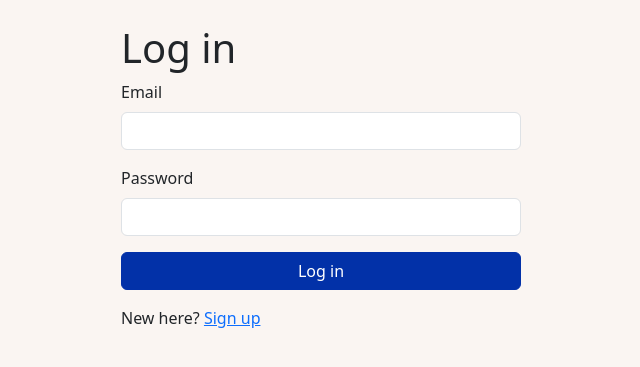
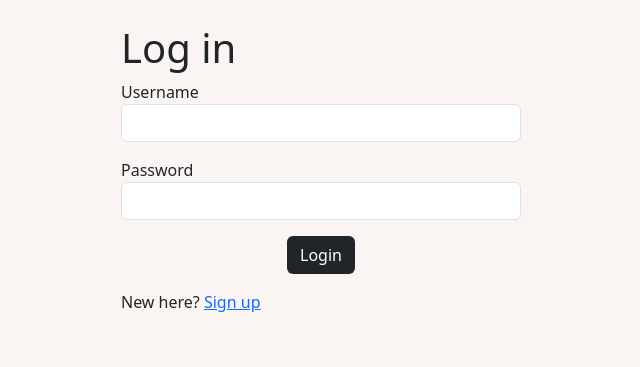
Before and after one commit to jshuao/2340project1, a Django app: page /accounts/login/ in a window 1280 px wide. Shown: the part 56-423 px from the top of the page, without its empty margins (319-959 px from the left). Run offline with Django 5.2, Linux system fonts and the light colour scheme.

Commit message:
login and profile model implementation

```diff
--- a/accounts/templates/accounts/login.html
+++ b/accounts/templates/accounts/login.html
@@ -2,15 +2,36 @@
 {% block content %}
 <div class="mx-auto" style="max-width: 400px">
     <h1>Log in</h1>
-    <div class="mb-3">
+    {% if template_data.error %}
+            <div class="alert alert-danger" role="alert">
+              {{ template_data.error }}
+            </div>
+    {% endif %}
+    <!-- <div class="mb-3">
         <label class="form-label" for="email">Email</label>
         <input class="form-control" type="email" id="email" name="email">
-    </div>
-    <div class="mb-3">
-        <label class="form-label" for="password">Password</label>
-        <input class="form-control" type="password" id="password" name="password">
-    </div>
-    <button class="btn btn-primary w-100" type="button">Log in</button>
+    </div> -->
+    <form method="POST">
+              {% csrf_token %}
+              <p>
+                <label for="username">Username</label>
+                <input id="username" type="text"
+                       name="username" required
+                       autocomplete="username"
+                       class="form-control">
+              </p>
+              <p>
+                <label for="password">Password</label>
+                <input id="password" type="password"
+                       name="password" required
+                       autocomplete="current-password"
+                       class="form-control">
+              </p>
+              <div class="text-center">
+                <button type="submit"
+                  class="btn bg-dark text-white">Login
+                </button>
+              </div>
     <p class="mt-3">New here? <a href="{% url 'accounts.signup' %}">Sign up</a></p>
 </div>
 {% endblock content %}
--- a/accounts/views.py
+++ b/accounts/views.py
@@ -1,19 +1,53 @@
+from jobs.views import jobs
 from django.shortcuts import render
-
-from jobs.views import jobs
-
-
+from .forms import CustomUserCreationForm, CustomErrorList
+from django.contrib.auth import login as auth_login, authenticate, logout as auth_logout
+from django.shortcuts import redirect
+from django.contrib.auth.decorators import login_required
+from django.contrib.auth.models import User
+from .models import Profile
+@login_required
+def logout(request):
+    auth_logout(request)
+    return redirect('home.index')
 def login(request):
     template_data = {}
-    template_data['title'] = 'Log in'
-    return render(request, 'accounts/login.html', {'template_data': template_data})
-
-
+    template_data['title'] = 'Login'
+    if request.method == 'GET':
+        return render(request, 'accounts/login.html',
+            {'template_data': template_data})
+    elif request.method == 'POST':
+        user = authenticate(
+            request,
+            username = request.POST['username'],
+            password = request.POST['password']
+        )
+        if user is None:
+            template_data['error'] = 'The username or password is incorrect.'
+            return render(request, 'accounts/login.html',
+                {'template_data': template_data})
+        else:
+            auth_login(request, user)
+            return redirect('home.index')
 def signup(request):
     template_data = {}
-    template_data['title'] = 'Sign up'
-    return render(request, 'accounts/signup.html', {'template_data': template_data})
-
+    template_data['title'] = 'Sign Up'
+    if request.method == 'GET':
+        template_data['form'] = CustomUserCreationForm()
+        return render(request, 'accounts/signup.html',
+            {'template_data': template_data})
+    elif request.method == 'POST':
+        form = CustomUserCreationForm(request.POST, error_class=CustomErrorList)
+        if form.is_valid():
+            user = form.save()
+            role = request.POST.get('role', Profile.SEEKER)
+            if role not in (Profile.SEEKER, Profile.RECRUITER):
+                role = Profile.SEEKER
+            Profile.objects.create(user=user, role=role)
+            return redirect('accounts.login')
+        else:
+            template_data['form'] = form
+            return render(request, 'accounts/signup.html', {'template_data': template_data})
 
 def profile(request):
     template_data = {}
```
Also changed, not shown: accounts/forms.py (added, +17 -0 lines), accounts/templates/accounts/signup.html (+7 -13 lines), accounts/migrations/0001_initial.py (added).
